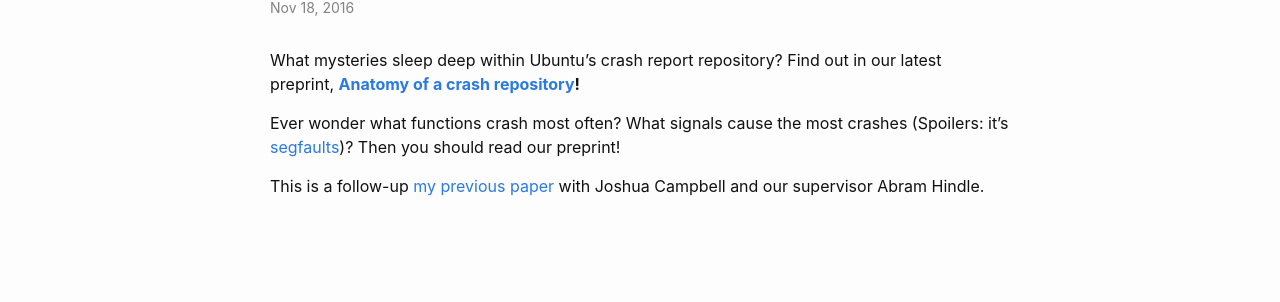
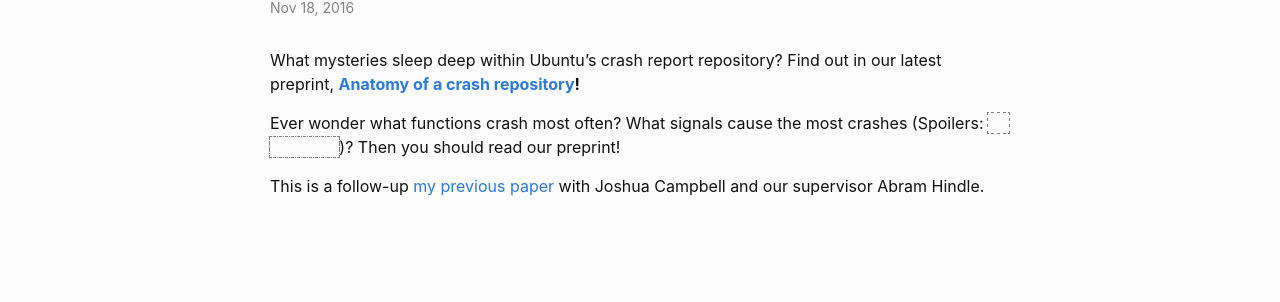
Before and after one commit to eddieantonio/blog, a Jekyll site: the page built from _posts/2016-11-18-anatomy-of-a-crash-repository.md, in a window 1280 px wide. Shown: the part 152-454 px from the top of the page. Built offline with Jekyll 4.4.1, drawn with Linux system fonts in a browser that asks for light colours; comment, search, counter and statistics services are not loaded.

Commit message:
Add all remaining customizations.

```diff
--- a/_sass/customizations.scss
+++ b/_sass/customizations.scss
@@ -17,3 +17,35 @@
 // Bold the titles and indent the definitions!
 dt { font-weight: max($base-font-weight, 800) }
 dd { margin-left: 1em }
+
+// Images/figures within posts!
+.post-content {
+  p img:only-child, iframe, twitter-widget {
+    display: block;
+    margin: auto;
+    margin-bottom: .5em;
+  }
+}
+
+// Footnote sections!
+.footnotes {
+  // Add a horizontal line above.
+  &::before {
+    content: '';
+    display: block;
+    border: 1px inset;
+    margin-bottom: $spacing-unit;
+  }
+}
+
+// Hover for spoilers!
+.spoilers {
+  &, & * {
+    color: transparent;
+    outline: 1px dotted grey;
+  }
+
+  &:hover, &:active, &:hover *, &:active * {
+    color: inherit;
+  }
+}
```
